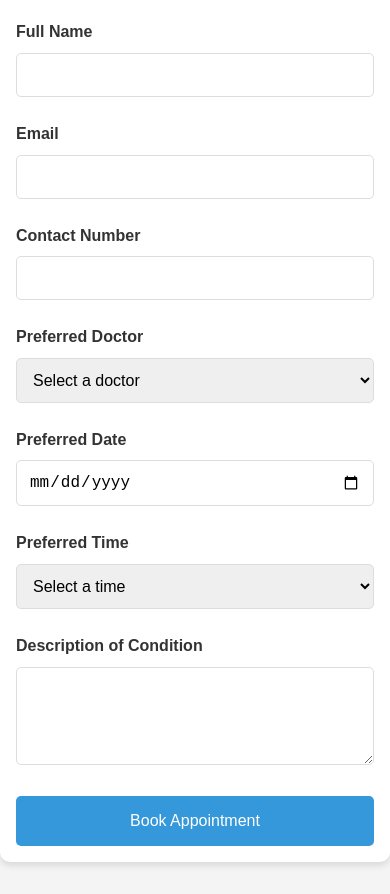
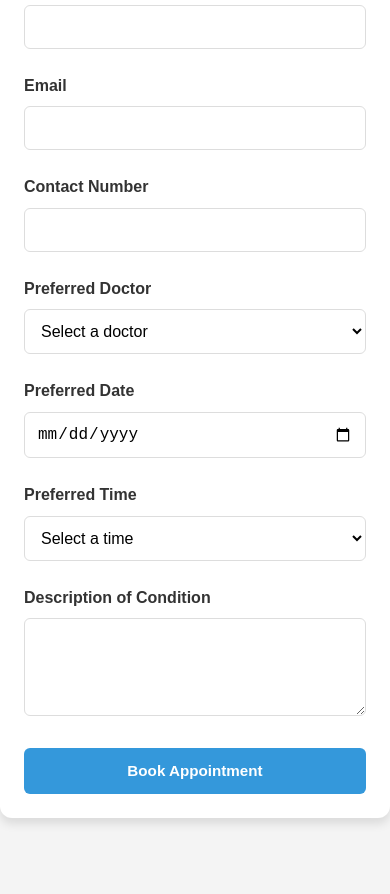
Before and after one commit to jidnesh007/Medsync, a plain HTML site: page appointment/app.html in a window 390 px wide. Shown: the part 163-1057 px from the top of the page. After the commit the page ends 1013 px from the top, so only its background shows below. Drawn offline with Linux system fonts and the light colour scheme.

Commit message:
Update apoint.css
Changes & Why We Made Them
✅ Improved Readability – Added spacing, comments, and organization.
✅ Better UX (User Experience) – Added smooth transitions and better button interactions.
✅ Enhanced Accessibility – Improved contrast and focus states.
✅ Improved Mobile Responsiveness – More flexible layout for smaller screens.

```diff
--- a/appointment/apoint.css
+++ b/appointment/apoint.css
@@ -1,10 +1,16 @@
+/* Root Variables for Theme Colors */
 :root {
   --primary-color: #3498db;
   --secondary-color: #2ecc71;
   --background-color: #f4f4f4;
   --text-color: #333;
+  --border-color: #ddd;
+  --error-color: #e74c3c;
+  --white-color: #fff;
+  --shadow-color: rgba(0, 0, 0, 0.1);
 }
 
+/* Global Reset */
 * {
   box-sizing: border-box;
   margin: 0;
@@ -18,77 +24,115 @@ body {
   color: var(--text-color);
 }
 
+/* Centered Container with Shadow */
 .container {
   max-width: 800px;
   margin: 2rem auto;
   padding: 2rem;
-  background-color: #fff;
-  border-radius: 10px;
-  box-shadow: 0 4px 6px rgba(0, 0, 0, 0.1);
+  background-color: var(--white-color);
+  border-radius: 12px;
+  box-shadow: 0 6px 10px var(--shadow-color);
+  transition: transform 0.3s ease, box-shadow 0.3s ease;
 }
 
+/* Hover Effect for Better UI */
+.container:hover {
+  transform: translateY(-3px);
+  box-shadow: 0 8px 12px var(--shadow-color);
+}
+
+/* Headings */
 h1 {
   text-align: center;
   margin-bottom: 2rem;
   color: var(--primary-color);
+  font-size: 2rem;
 }
 
+/* Form Group */
 .form-group {
   margin-bottom: 1.5rem;
 }
 
+/* Labels */
 label {
   display: block;
   margin-bottom: 0.5rem;
   font-weight: bold;
+  font-size: 1rem;
 }
 
+/* Input, Select, and Textarea */
 input,
 select,
 textarea {
   width: 100%;
   padding: 0.75rem;
-  border: 1px solid #ddd;
-  border-radius: 5px;
+  border: 1px solid var(--border-color);
+  border-radius: 6px;
   font-size: 1rem;
+  background: var(--white-color);
+  transition: border-color 0.3s ease, box-shadow 0.3s ease;
 }
 
+/* Focus Effect for Better UX */
 input:focus,
 select:focus,
 textarea:focus {
   outline: none;
   border-color: var(--primary-color);
+  box-shadow: 0 0 5px rgba(52, 152, 219, 0.5);
 }
 
+/* Buttons */
 button {
   display: block;
   width: 100%;
   padding: 1rem;
   background-color: var(--primary-color);
-  color: #fff;
+  color: var(--white-color);
   border: none;
-  border-radius: 5px;
+  border-radius: 6px;
   font-size: 1rem;
+  font-weight: bold;
   cursor: pointer;
-  transition: background-color 0.3s ease;
+  transition: background-color 0.3s ease, transform 0.2s ease;
 }
 
+/* Hover Effect for Buttons */
 button:hover {
   background-color: var(--secondary-color);
+  transform: scale(1.05);
 }
 
+/* Active Button Effect */
+button:active {
+  transform: scale(0.98);
+}
+
+/* Error Handling */
 .error {
-  border-color: #e74c3c;
+  border-color: var(--error-color);
 }
 
 .error-message {
-  color: #e74c3c;
+  color: var(--error-color);
   font-size: 0.9rem;
   margin-top: 0.25rem;
 }
 
+/* Responsive Design for Mobile Devices */
 @media (max-width: 768px) {
   .container {
-    padding: 1rem;
+    padding: 1.5rem;
+  }
+
+  h1 {
+    font-size: 1.8rem;
+  }
+
+  button {
+    padding: 0.9rem;
+    font-size: 0.95rem;
   }
 }
```
